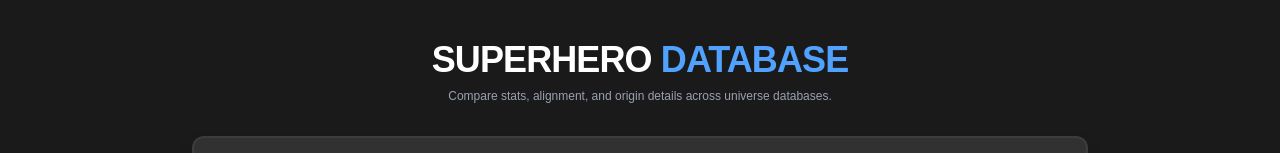
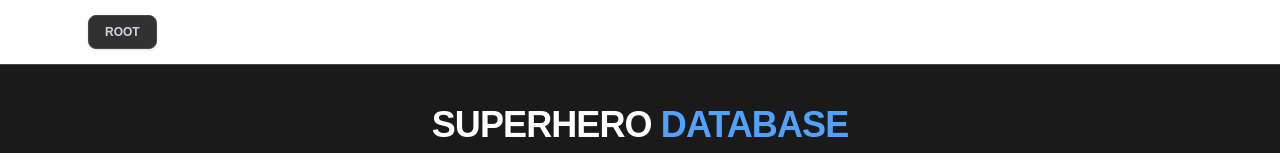
Before and after one commit to rzjaffery/nextjs-document-project, a Next.js app: page /superhero-database/app in a window 1280 px wide. Shown: the top 153 px of the page. Built offline with nearby package versions, Linux system fonts and the light colour scheme; no server answers.

Commit message:
Added Navbar for easy navigation between screens

```diff
--- a/app/superhero-database/app/layout.tsx
+++ b/app/superhero-database/app/layout.tsx
@@ -1,4 +1,5 @@
 import type { Metadata } from "next";
+import NavbarSuperhero from "@/app/superhero-database/ui/navbar";
 // import "./globals.css";
 
 export const metadata: Metadata = {
@@ -14,6 +15,7 @@ export default function RootLayout({
     return (
         <html lang="en" suppressHydrationWarning>
         <body className="antialiased bg-[#1a1a1a] text-white min-h-screen" suppressHydrationWarning>
+        {<NavbarSuperhero/>}
         {children}
         </body>
         </html>
--- /dev/null
+++ b/app/superhero-database/ui/navbar.tsx
@@ -0,0 +1,32 @@
+'use client'
+
+import Link from "next/link";
+
+export default function NavbarSuperhero() {
+    return (
+        <header className="sticky top-0 z-40 w-full border-b border-[#4a4949] bg-[$1a1a1a] backdrop-blur-md">
+            <div className="max-w-6xl mx-auto px-6 h-16 flex items-center justify-between">
+
+                <div className="flex items-center gap-3">
+                    <Link
+                        href="/"
+                        className="text-xs font-semibold px-4 py-2 rounded-lg bg-[#323132] hover:bg-[#3d3c3d] text-gray-300 hover:text-white border border-[#4a4949] hover:border-blue-500/50 transition-all flex items-center gap-1.5 shadow-sm"
+                    >
+                        <span>ROOT</span>
+                    </Link>
+                </div>
+
+                {/* Logo / Root Link */}
+                <Link href="/superhero-database/app" className="flex items-center gap-2 group">
+                    <span className="text-xl font-black tracking-tight text-white group-hover:text-blue-400 transition-colors">
+                        SUPERHERO DB
+                    </span>
+                </Link>
+
+                {/* Root Navigation Button */}
+
+            </div>
+
+        </header>
+    )
+}
```
